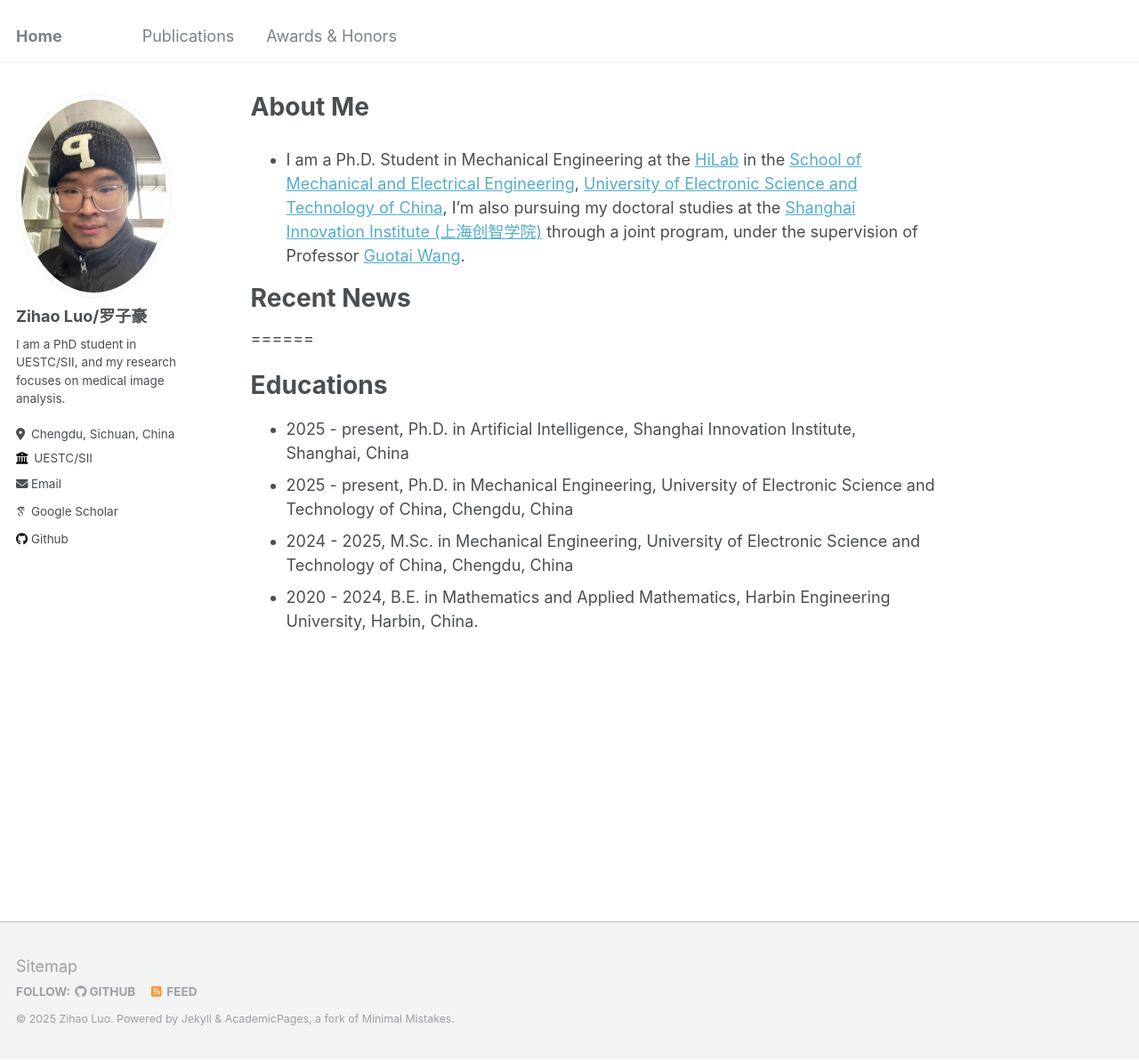
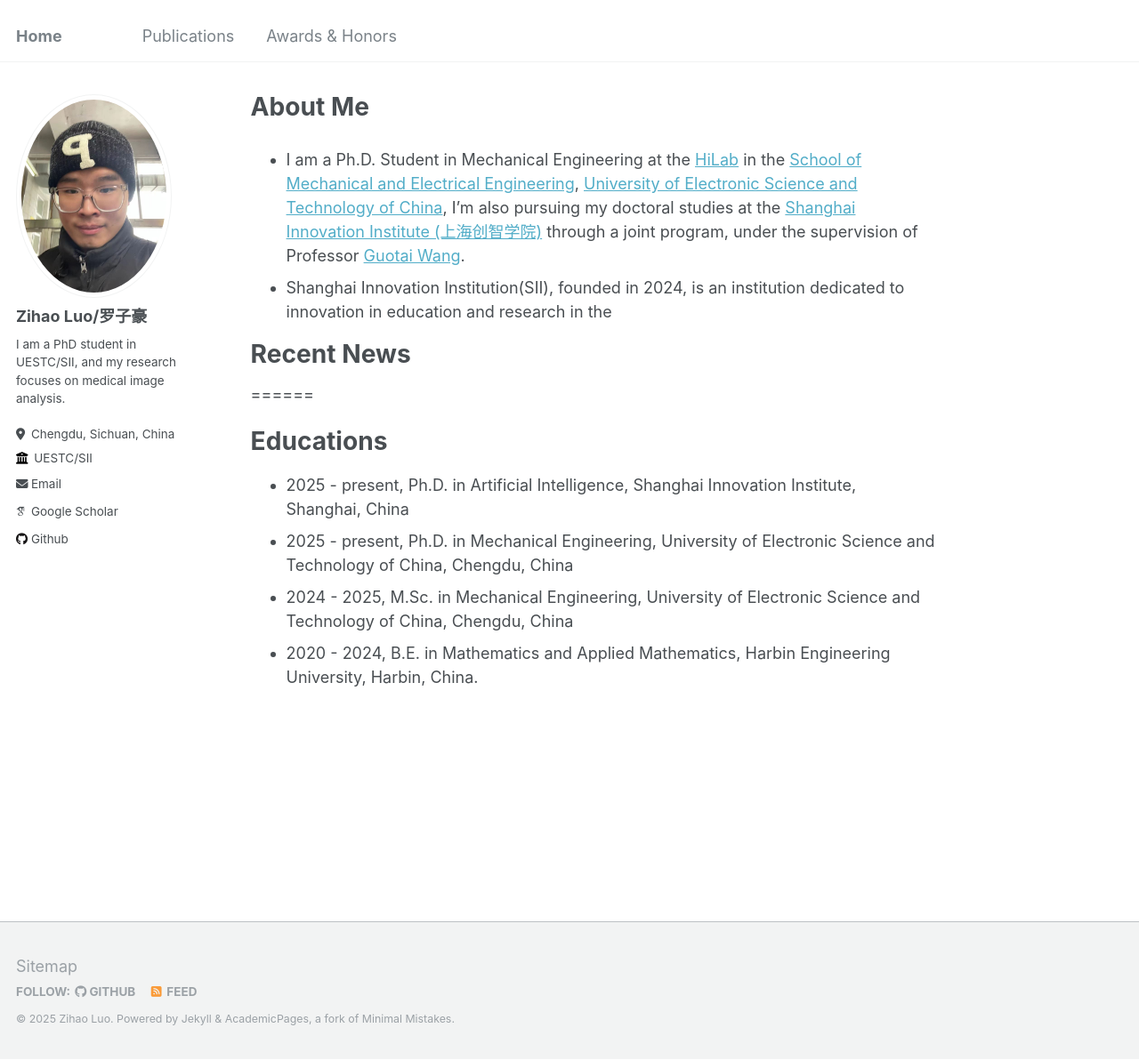
Before and after one commit to Zihaoluoh/zihaoluoh.github.io, a Jekyll site: the page built from _pages/about.md, in a window 1280 px wide and 1192 px high. Shown: the whole window at 89% size. Built offline with Jekyll 4.4.1, drawn with Linux system fonts in a browser that asks for light colours; some web fonts are replaced.

Commit message:
Update about.md

```diff
--- a/_pages/about.md
+++ b/_pages/about.md
@@ -7,6 +7,7 @@ redirect_from:
   - /about.html
 ---
 - I am a Ph.D. Student in Mechanical Engineering at the [HiLab](https://hilab.uestc.edu.cn/#/index) in the [School of Mechanical and Electrical Engineering](https://www.smee.uestc.edu.cn/index.htm), [University of Electronic Science and Technology of China](https://www.uestc.edu.cn/3974ba6dfa50d5c04a9414d3ce8bfd34.html?n=8e7z368tn51), I’m also pursuing my doctoral studies at the [Shanghai Innovation Institute (上海创智学院)](https://www.sii.edu.cn/) through a joint program, under the supervision of Professor [Guotai Wang](https://faculty.uestc.edu.cn/wangguotai/zh_CN/index.htm).
+- Shanghai Innovation Institution(SII), founded in 2024, is an institution dedicated to innovation in education and research in the
 
 # Recent News
 ======
```
